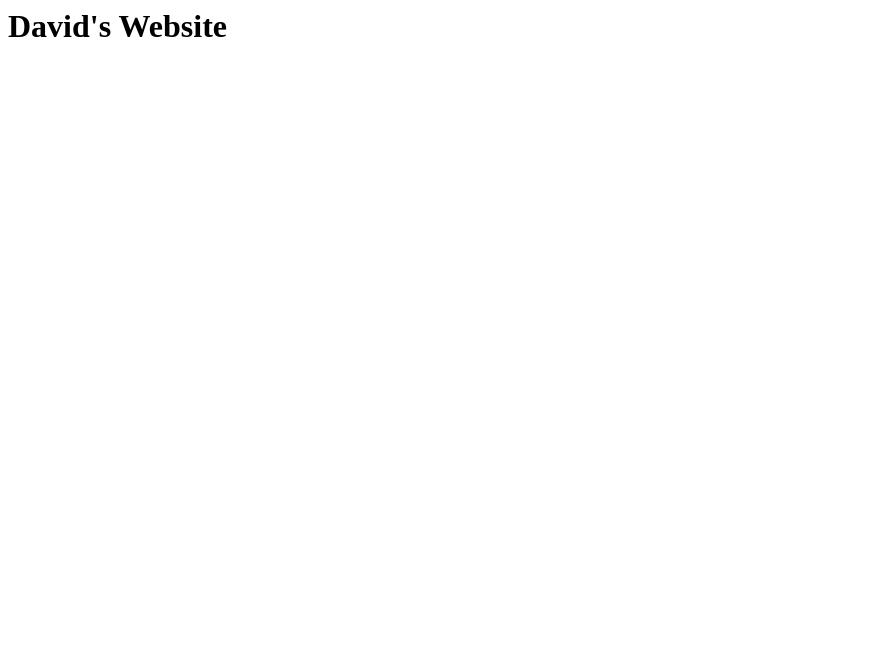
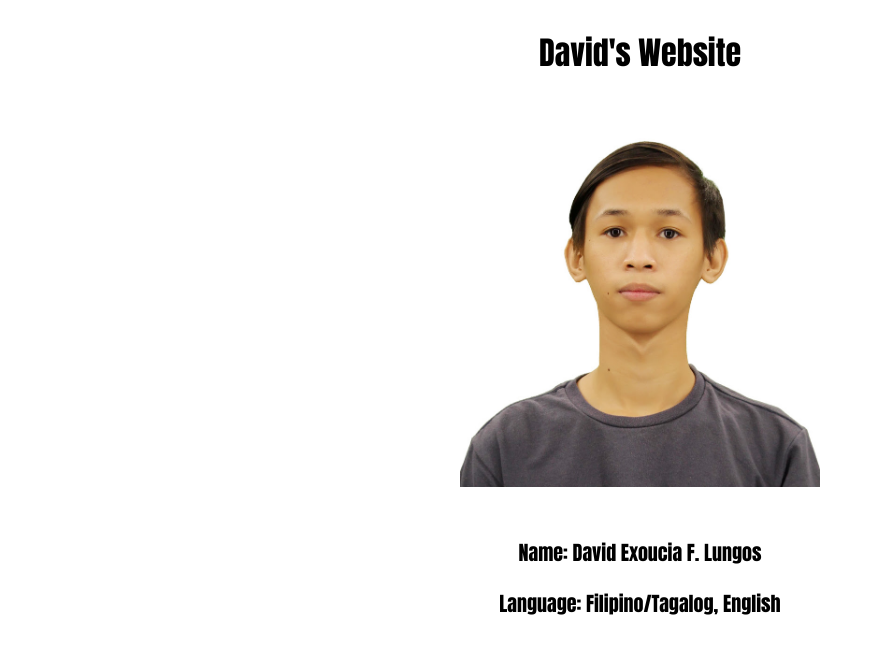
Before and after one commit to END1502/davidlungos, a plain HTML site: page index.html in a window 1280 px wide. Shown: the whole page, without its empty margins (0-875 px from the left). Drawn offline with Linux system fonts and the light colour scheme.

Commit message:
Feat/set language to english (#4)
* feat: css & image

* feat: css, image, identity

* modified: index.html

merged feat/set language to english to main

```diff
--- a/index.html
+++ b/index.html
@@ -1,9 +1,28 @@
-<html>
+<html lang="en">
+<div>
+
   <head>
     <title>David's Website</title>
+
+    <meta charset="utf-8" />
+    <meta name="viewport" content="width=device-width, initial-scale=1.0" />
+    <link href="style.css" rel="stylesheet" />
     <link rel="shortcut icon" type="image/png" href="public/favicon.ico">
+
   </head>
-  <body>
-    <h1>David's Website</h1>
-  </body>
+
+</div>
+
+<body>
+  <h1>David's Website</h1>
+  <img src="Frontpage/2_david.jpg" alt="image">
+  <div>
+    <p>
+      Name: David Exoucia F. Lungos
+    </p>
+
+    <p>Language: Filipino/Tagalog, English
+  </div>
+</body>
+
 </html>
--- /dev/null
+++ b/style.css
@@ -0,0 +1,25 @@
+body {
+  font-family: Impact;
+  padding: 20px;
+}
+
+h1 {
+  text-align: center;
+}
+
+img {
+  display: block;
+  margin-top: 50px;
+  margin-bottom: 50px;
+  margin-left: auto;
+  margin-right: auto;
+  height: 360px;
+  width: 360px;
+  background-color: black;
+  background-size: 361px;
+}
+
+p {
+  text-align: center;
+  font-size: 20px;
+}
```
